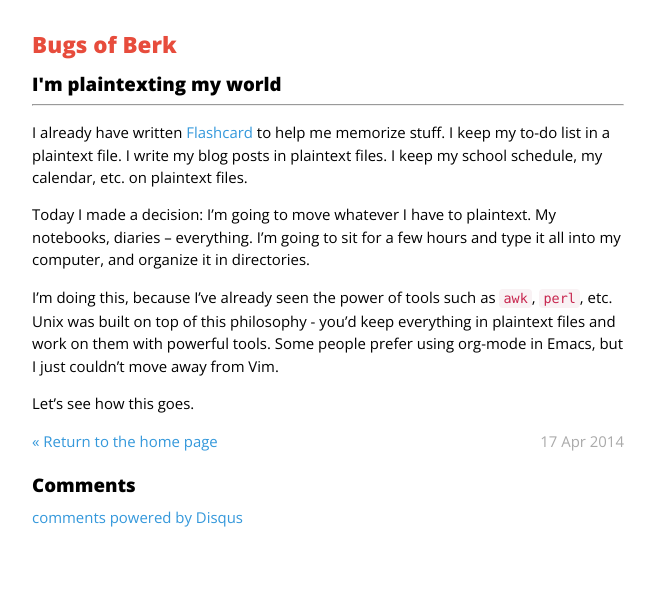
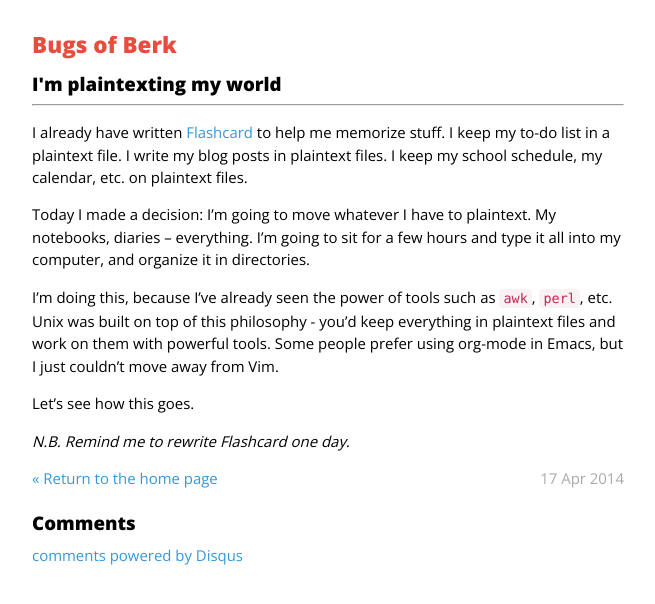
Before and after one commit to lugovskoy/lugovskoy.github.io, a Jekyll site: the page built from _posts/2014-04-17-plaintext.markdown, in a window 1280 px wide. Shown: the top 604 px of the page, without its empty margins (312-967 px from the left). Built offline with Jekyll 4.4.1, drawn with Linux system fonts in a browser that asks for light colours; Markdown is read by kramdown in place of the engine named in the settings; comment, search, counter and statistics services are not loaded.

Commit message:
Blog update

```diff
--- a/_posts/2014-04-17-plaintext.markdown
+++ b/_posts/2014-04-17-plaintext.markdown
@@ -12,4 +12,6 @@ I'm doing this, because I've already seen the power of tools such as `awk`, `per
 
 Let's see how this goes.
 
+*N.B. Remind me to rewrite Flashcard one day.*
+
 [flashcard]: https://github.com/berkoz/flashcard
```
